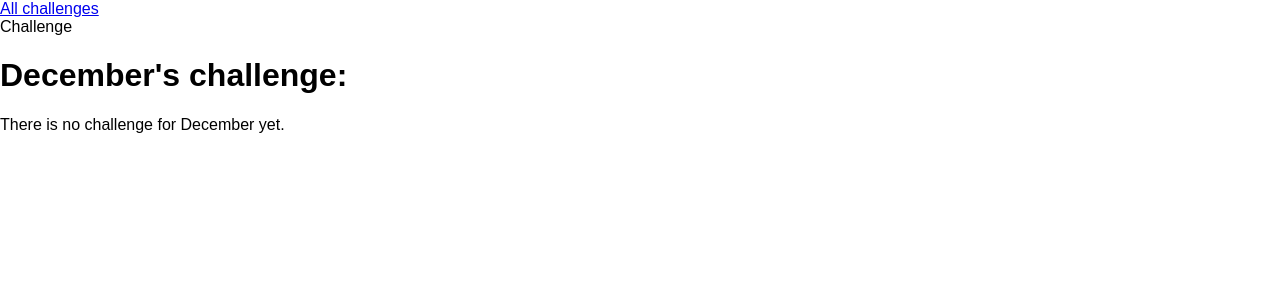
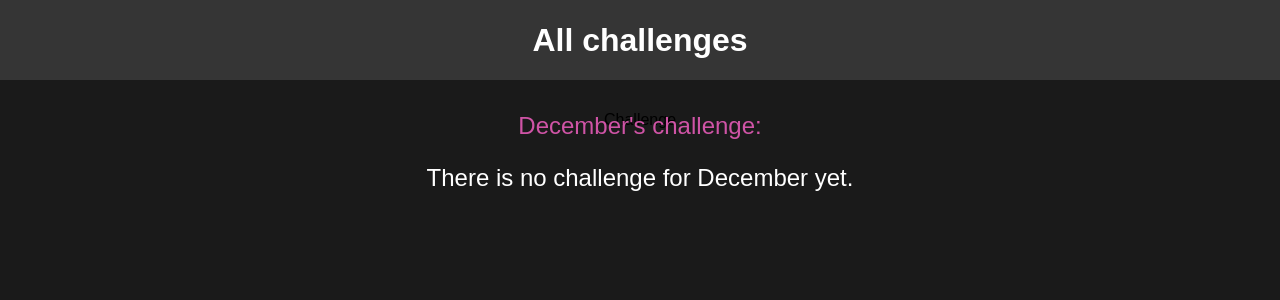
Before and after one commit to igorsimevski/django-start, a Django app: page /challenges/december in a window 1280 px wide. Shown: the top 300 px of the page. Run offline with Django 5.2, Linux system fonts and the light colour scheme; some web fonts are replaced.

Commit message:
Added css styling

```diff
--- /dev/null
+++ b/challenges/static/challenges/challenge.css
@@ -0,0 +1,22 @@
+h1, h2 {
+    font-weight: bold;
+    text-align: center;
+    color: white;
+}
+
+h1 {
+    font-size: 1.5rem;
+    margin: 2rem 0 1rem 0;
+    font-weight: normal;
+    color: #cf54a6;
+}
+h2 {
+    font-size: 3rem;
+    font-weight: bold;
+}
+
+.fallback {
+    text-align: center;
+    color: white;
+    font-size: 1.5rem;
+}
--- /dev/null
+++ b/challenges/static/challenges/includes/header.css
@@ -0,0 +1,24 @@
+header {
+    width: 100%;
+    height: 5rem;
+    background-color: #353535;
+}
+
+header nav {
+    width: 100%;
+    height: 100%;
+    display: flex;
+    justify-content: center;
+    align-items: center;
+}
+
+header nav a {
+    text-decoration: none;
+    color: white;
+    font-size: 2rem;
+    font-weight: bold;
+}
+
+header nav a:hover,
+header nav a:active {
+    color: #cf54a6;
--- a/challenges/templates/challenges/challenge.html
+++ b/challenges/templates/challenges/challenge.html
@@ -1,4 +1,10 @@
 {% extends 'base.html' %}
+{% load static %}
+
+{% block css_files %}
+  <link rel="stylesheet" href="{% static "challenges/challenge.css" %}" />
+  <link rel="stylesheet" href="{% static "challenges/includes/header.css" %}" />
+{% endblock %}
 
 {% block page_title %}
   {{ month|title }} challenge
@@ -8,8 +14,8 @@
   {% include 'challenges/includes/header.html' with active_page="challenge"%}
   <h1>{{ month|title }}'s challenge:</h1>
   {% if challenge_text %}
-    <p>{{ challenge_text }}</p>
+    <h2>{{ challenge_text }}</h2>
   {% else %}
-    <p>There is no challenge for {{ month|title }} yet.</p>
+    <p class="fallback">There is no challenge for {{ month|title }} yet.</p>
   {% endif %}
 {% endblock %}
--- a/challenges/templates/challenges/index.html
+++ b/challenges/templates/challenges/index.html
@@ -3,6 +3,7 @@
 
 {% block css_files %}
   <link rel="stylesheet" href="{% static "challenges/challenges.css" %}" />
+  <link rel="stylesheet" href="{% static "challenges/includes/header.css" %}" />
 {% endblock %}
 
 {% block page_title %}
--- a/static/styles.css
+++ b/static/styles.css
@@ -6,4 +6,5 @@ html {
 
 body {
     margin: 0;
+    background-color: #1a1a1a;
 }
```
Also changed, not shown: challenges/static/challenges/challenges.css (+35 -0 lines).
